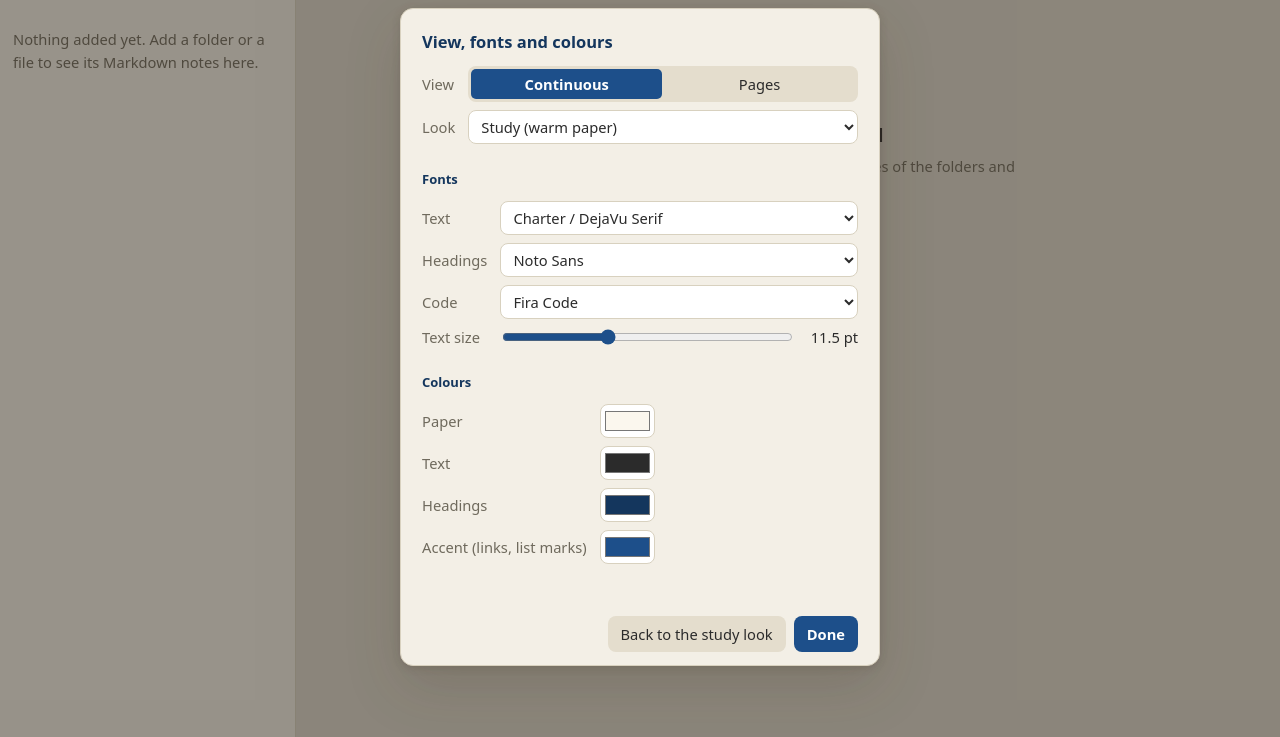
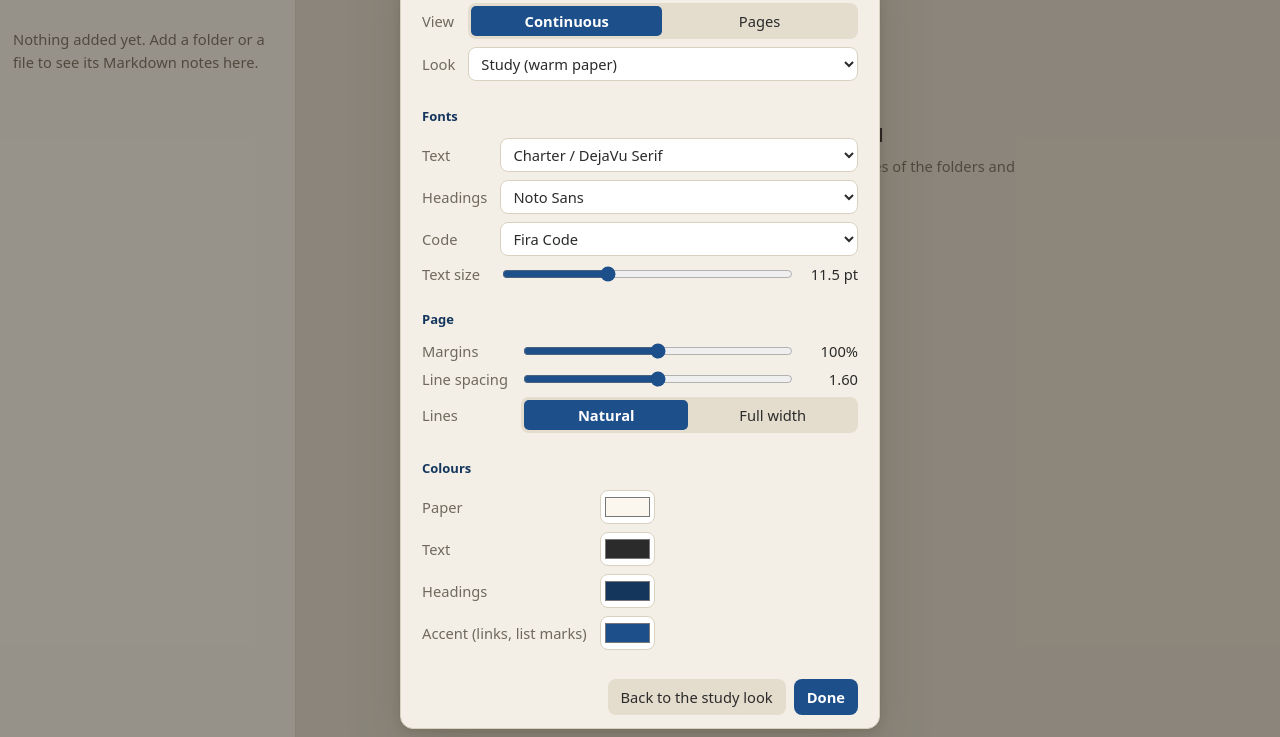
Before and after one commit to luis-serrano-l/md-reader, a website with bundled scripts: page public/index.html in a window 1280 px wide. Both pictures are taken after a click on the button 1165 px from the left and 22 px from the top of the page. Shown: the part 63-800 px from the top of the page. Built offline with nearby package versions, Linux system fonts and the light colour scheme.

Commit message:
Settings: margins, space between lines, and lines spread to the full width
A Page section in "View, fonts and colours". Margins are a factor (50% to 150%)
that every margin of the note is multiplied by, in continuous, pages and book
view; printing keeps the study PDF's margins. Line spacing starts at the look's
own and goes back to it when another look is chosen. "Full width" justifies
paragraphs and list items, with words broken where the browser has a
dictionary; "Natural" (the default) is the look as it was.

Each one only sets a custom property on the sheet, and normalize() keeps
numbers in their range.

```diff
--- a/public/app.css
+++ b/public/app.css
@@ -315,7 +315,7 @@ details[open] > summary::before { transform: rotate(45deg); margin-bottom: 3px;
 .app.reading .desk { padding: 0; }
 .app.reading .desk .sheet, .app.reading .desk .sheet.paged > .page { outline: 0; box-shadow: none; }
 /* The paper runs up under the clock; the first line starts below it. */
-.app.reading .desk .sheet:not(.paged) { padding-top: max(clamp(21px, 10.5%, var(--margin-y)), calc(env(safe-area-inset-top) + 13px)); }
+.app.reading .desk .sheet:not(.paged) { padding-top: max(clamp(calc(21px * var(--margins)), calc(10.5% * var(--margins)), calc(var(--margin-y) * var(--margins))), calc(env(safe-area-inset-top) + 13px)); }
 /* Book mode (full screen in pages view): the pages lie side by side and the desk moves
    sideways, one screen at a time. The pages themselves are sized in study.css. */
 .app.book .desk { overflow-x: auto; overflow-y: hidden; scroll-snap-type: x mandatory; overscroll-behavior-x: contain;
--- a/public/app.js
+++ b/public/app.js
@@ -5,7 +5,7 @@ import { createRenderer } from './render.js';
 import { paginate, currentPage } from './pages.js';
 import { icon, setIcon, fillIcons } from './icons.js';
 import { isRef } from './github-url.js';
-import { PRESETS, FONTS, SIZE, COLORS, DEFAULTS, normalize, variables, shownColor } from './settings.js';
+import { PRESETS, FONTS, SIZE, MARGINS, LEADING, COLORS, DEFAULTS, normalize, variables, shownColor, shownLeading } from './settings.js';
 
 const render = createRenderer({
   MarkdownIt: window.markdownit,
@@ -746,7 +746,7 @@ function changeSettings(patch) {
   $('mdr-settings-error').textContent = '';
   clearTimeout(saveTimer);
   saveTimer = setTimeout(saveSettingsNow, 400);
-  // Another font or size moves the page breaks.
+  // Another font, size, margin or line spacing moves the page breaks.
   relayoutSoon();
 }
 
@@ -772,6 +772,12 @@ function fillSettingsForm() {
   $('mdr-set-mono').value = settings.mono;
   $('mdr-set-size').value = settings.size;
   $('mdr-set-size-value').textContent = `${settings.size} pt`;
+  $('mdr-set-margins').value = settings.margins;
+  $('mdr-set-margins-value').textContent = `${Math.round(settings.margins * 100)}%`;
+  $('mdr-set-leading').value = shownLeading(settings);
+  $('mdr-set-leading-value').textContent = shownLeading(settings).toFixed(2);
+  $('mdr-set-justify-off').setAttribute('aria-pressed', String(!settings.justify));
+  $('mdr-set-justify-on').setAttribute('aria-pressed', String(settings.justify));
   for (const name of Object.keys(COLORS)) {
     $(`mdr-set-color-${name}`).value = shownColor(settings, name);
     $(`mdr-set-color-${name}-reset`).hidden = !settings.colors[name];
@@ -784,8 +790,14 @@ function buildSettingsForm() {
   fillSelect($('mdr-set-head'), FONTS.head);
   fillSelect($('mdr-set-mono'), FONTS.mono);
   Object.assign($('mdr-set-size'), { min: SIZE.min, max: SIZE.max, step: SIZE.step });
-  // Choosing a look starts from that look's own colours.
-  $('mdr-set-preset').addEventListener('change', (e) => changeSettings({ preset: e.target.value, colors: {} }));
+  Object.assign($('mdr-set-margins'), { min: MARGINS.min, max: MARGINS.max, step: MARGINS.step });
+  Object.assign($('mdr-set-leading'), { min: LEADING.min, max: LEADING.max, step: LEADING.step });
+  // Choosing a look starts from that look's own colours and line spacing.
+  $('mdr-set-preset').addEventListener('change', (e) => changeSettings({ preset: e.target.value, colors: {}, leading: null }));
+  $('mdr-set-margins').addEventListener('input', (e) => changeSettings({ margins: Number(e.target.value) }));
+  $('mdr-set-leading').addEventListener('input', (e) => changeSettings({ leading: Number(e.target.value) }));
+  $('mdr-set-justify-off').addEventListener('click', () => changeSettings({ justify: false }));
+  $('mdr-set-justify-on').addEventListener('click', () => changeSettings({ justify: true }));
   for (const key of ['body', 'head', 'mono']) {
     $(`mdr-set-${key}`).addEventListener('change', (e) => changeSettings({ [key]: e.target.value }));
   }
--- a/public/index.html
+++ b/public/index.html
@@ -132,6 +132,24 @@
           <output id="mdr-set-size-value" for="mdr-set-size"></output>
         </div>
       </div>
+      <h3>Page</h3>
+      <div class="settings-grid">
+        <label for="mdr-set-margins">Margins</label>
+        <div class="settings-size">
+          <input type="range" id="mdr-set-margins">
+          <output id="mdr-set-margins-value" for="mdr-set-margins"></output>
+        </div>
+        <label for="mdr-set-leading">Line spacing</label>
+        <div class="settings-size">
+          <input type="range" id="mdr-set-leading">
+          <output id="mdr-set-leading-value" for="mdr-set-leading"></output>
+        </div>
+        <span id="mdr-justify-label">Lines</span>
+        <div class="segmented" role="group" aria-labelledby="mdr-justify-label">
+          <button type="button" id="mdr-set-justify-off" aria-pressed="true">Natural</button>
+          <button type="button" id="mdr-set-justify-on" aria-pressed="false">Full width</button>
+        </div>
+      </div>
       <h3>Colours</h3>
       <div class="settings-grid" id="mdr-set-colors"></div>
       <p class="picker-error" id="mdr-settings-error" role="alert"></p>
--- a/public/settings.js
+++ b/public/settings.js
@@ -1,4 +1,4 @@
-// Fonts and colours of the note. Pure data and functions (no DOM), so the tests can import it.
+// Fonts, colours and page layout of the note. Pure data and functions (no DOM), so the tests can import it.
 // A setting only ever becomes a CSS custom property: `variables()` returns the properties to
 // set on the sheet (study.css) and on the page (app.css). Nothing else in the app changes.
 
@@ -66,6 +66,10 @@ export const FONTS = {
 };
 
 export const SIZE = { min: 9, max: 16, step: 0.5, default: 11.5 };
+// Margins: how many times the look's own (which already shrink on a narrow screen).
+export const MARGINS = { min: 0.5, max: 1.5, step: 0.1, default: 1 };
+// Space between lines, as a line height. No default: a look has its own (1.6, the dark one more).
+export const LEADING = { min: 1.2, max: 2, step: 0.05, study: 1.6 };
 
 // The colours that can be changed one by one, and the properties each one sets.
 export const COLORS = {
@@ -75,7 +79,7 @@ export const COLORS = {
   accent: { label: 'Accent (links, list marks)', vars: ['--accent'] },
 };
 
-export const DEFAULTS = Object.freeze({ preset: 'study', body: 'charter', head: 'noto-sans', mono: 'fira', size: SIZE.default, colors: {} });
+export const DEFAULTS = Object.freeze({ preset: 'study', body: 'charter', head: 'noto-sans', mono: 'fira', size: SIZE.default, margins: MARGINS.default, leading: null, justify: false, colors: {} });
 
 const HEX = /^#[0-9a-f]{6}$/i;
 
@@ -86,6 +90,12 @@ export function normalize(raw) {
   const own = (object, key) => typeof key === 'string' && Object.prototype.hasOwnProperty.call(object, key);
   const pick = (table, value, fallback) => (own(table, value) ? value : fallback);
   const size = typeof input.size === 'number' || (typeof input.size === 'string' && input.size.trim()) ? Number(input.size) : NaN;
+  const number = (value) => (typeof value === 'number' || (typeof value === 'string' && value.trim()) ? Number(value) : NaN);
+  // A number inside its range, on a step of the control; anything else is the fallback.
+  const inRange = (value, { min, max, step }, fallback) => {
+    const n = number(value);
+    return Number.isFinite(n) ? Number((Math.round(Math.min(max, Math.max(min, n)) / step) * step).toFixed(2)) : fallback;
+  };
   const colors = {};
   const given = input.colors && typeof input.colors === 'object' ? input.colors : {};
   for (const name of Object.keys(COLORS)) {
@@ -97,6 +107,9 @@ export function normalize(raw) {
     head: pick(FONTS.head, input.head, DEFAULTS.head),
     mono: pick(FONTS.mono, input.mono, DEFAULTS.mono),
     size: Number.isFinite(size) ? Math.min(SIZE.max, Math.max(SIZE.min, Math.round(size * 2) / 2)) : DEFAULTS.size,
+    margins: inRange(input.margins, MARGINS, DEFAULTS.margins),
+    leading: inRange(input.leading, LEADING, null),
+    justify: input.justify === true,
     colors,
   };
 }
@@ -111,10 +124,19 @@ export function variables(raw) {
   if (s.head !== DEFAULTS.head) sheet['--font-head'] = FONTS.head[s.head].stack;
   if (s.mono !== DEFAULTS.mono) sheet['--font-mono'] = FONTS.mono[s.mono].stack;
   if (s.size !== DEFAULTS.size) sheet['--size-body'] = `${s.size}pt`;
+  if (s.margins !== DEFAULTS.margins) sheet['--margins'] = String(s.margins);
+  if (s.leading !== null) sheet['--leading'] = String(s.leading);
+  if (s.justify) Object.assign(sheet, { '--align': 'justify', '--hyphens': 'auto' });
   for (const [name, value] of Object.entries(s.colors)) {
     for (const property of COLORS[name].vars) sheet[property] = value;
   }
   return { sheet, ui: { ...preset.ui }, scheme: preset.scheme || 'light' };
+}
+
+// The line height the control shows: the chosen one, else the look's own.
+export function shownLeading(raw) {
+  const s = normalize(raw);
+  return s.leading ?? (Number(PRESETS[s.preset].sheet['--leading']) || LEADING.study);
 }
 
 // The colour a control shows when the user has not chosen one: the preset's, else the study look's.
--- a/public/study.css
+++ b/public/study.css
@@ -42,13 +42,17 @@
   --page-width: 8.5in;
   --margin-y: 0.9in;
   --margin-x: 1.4in;
+  --margins: 1;               /* the reader's choice: every margin below is taken this many times */
+  --align: left;
+  --hyphens: manual;
 
   box-sizing: border-box;
   width: var(--page-width);
   max-width: 100%;
   /* Side margins are the PDF's (1.4in) on a full-width sheet and shrink faster than the sheet
      on a narrow one (tablet upright, phone), so the text column is never squeezed. */
-  padding: clamp(20px, 10.5%, var(--margin-y)) clamp(16px, calc((100% - 340px) * 0.3), var(--margin-x));
+  padding: clamp(calc(20px * var(--margins)), calc(10.5% * var(--margins)), calc(var(--margin-y) * var(--margins)))
+           clamp(calc(16px * var(--margins)), calc((100% - 340px) * 0.3 * var(--margins)), calc(var(--margin-x) * var(--margins)));
   background: var(--paper);
   color: var(--ink);
   font-family: var(--font-body);
@@ -69,9 +73,11 @@
 .sheet > :first-child { margin-top: 0; }
 .sheet > :last-child { margin-bottom: 0; }
 
-.sheet p { margin: 0 0 10pt; text-align: left; }
+/* --align and --hyphens: lines end where the words do, or (the reader's choice) every line is
+   spread up to the right margin, with words broken where the browser has a dictionary. */
+.sheet p { margin: 0 0 10pt; text-align: var(--align); -webkit-hyphens: var(--hyphens); hyphens: var(--hyphens); }
 .sheet ul, .sheet ol { margin: 0 0 10pt; padding-left: 22pt; }
-.sheet li { margin: 4pt 0; }
+.sheet li { margin: 4pt 0; text-align: var(--align); -webkit-hyphens: var(--hyphens); hyphens: var(--hyphens); }
 .sheet li > ul, .sheet li > ol { margin-bottom: 0; }
 .sheet li::marker { color: var(--accent); }
 .sheet strong { color: var(--strong); }
@@ -123,7 +129,8 @@
 .sheet.paged { background: none; padding: 0; counter-reset: mdr-page; }
 .sheet.paged > .page { box-sizing: border-box; position: relative; display: flex; flex-direction: column;
                        aspect-ratio: 8.5 / 11; background: var(--paper); /* Letter, at any width */
-                       padding: clamp(20px, 10.5%, var(--margin-y)) clamp(16px, calc((100% - 340px) * 0.3), var(--margin-x));
+                       padding: clamp(calc(20px * var(--margins)), calc(10.5% * var(--margins)), calc(var(--margin-y) * var(--margins)))
+                                clamp(calc(16px * var(--margins)), calc((100% - 340px) * 0.3 * var(--margins)), calc(var(--margin-x) * var(--margins)));
                        counter-increment: mdr-page; scroll-margin-top: 12px; }
 @supports not (aspect-ratio: 1) {
   .sheet.paged > .page { min-height: calc(var(--page-width) * 11 / 8.5); } /* older browsers: full-size Letter */
@@ -141,10 +148,11 @@
    on a screen wider than a sheet they grow, so the lines keep the length they have on paper. */
 .app.book .sheet.paged { display: flex; width: max-content; max-width: none; }
 .app.book .sheet.paged > .page {
-  --pad-y: clamp(24px, min(calc(var(--book-w) * 0.105), calc(var(--book-h) * 0.08)), var(--margin-y));
+  --pad-y: clamp(calc(24px * var(--margins)), calc(min(var(--book-w) * 0.105, var(--book-h) * 0.08) * var(--margins)), calc(var(--margin-y) * var(--margins)));
   flex: none; width: var(--book-w); height: var(--book-h); min-height: 0; aspect-ratio: auto;
   padding: max(var(--pad-y), calc(env(safe-area-inset-top) + 10px))
-           max(clamp(16px, calc((var(--book-w) - 340px) * 0.3), var(--margin-x)), calc((var(--book-w) - var(--page-width)) / 2 + var(--margin-x)))
+           max(clamp(calc(16px * var(--margins)), calc((var(--book-w) - 340px) * 0.3 * var(--margins)), calc(var(--margin-x) * var(--margins))),
+               calc((var(--book-w) - var(--page-width)) / 2 + var(--margin-x) * var(--margins)))
            max(var(--pad-y), calc(env(safe-area-inset-bottom) + 22px));
   scroll-snap-align: start; scroll-margin-top: 0;
 }
```
Also changed, not shown: CLAUDE.md (+6 -3 lines), test/settings.test.js (+26 -2 lines), README.md.
